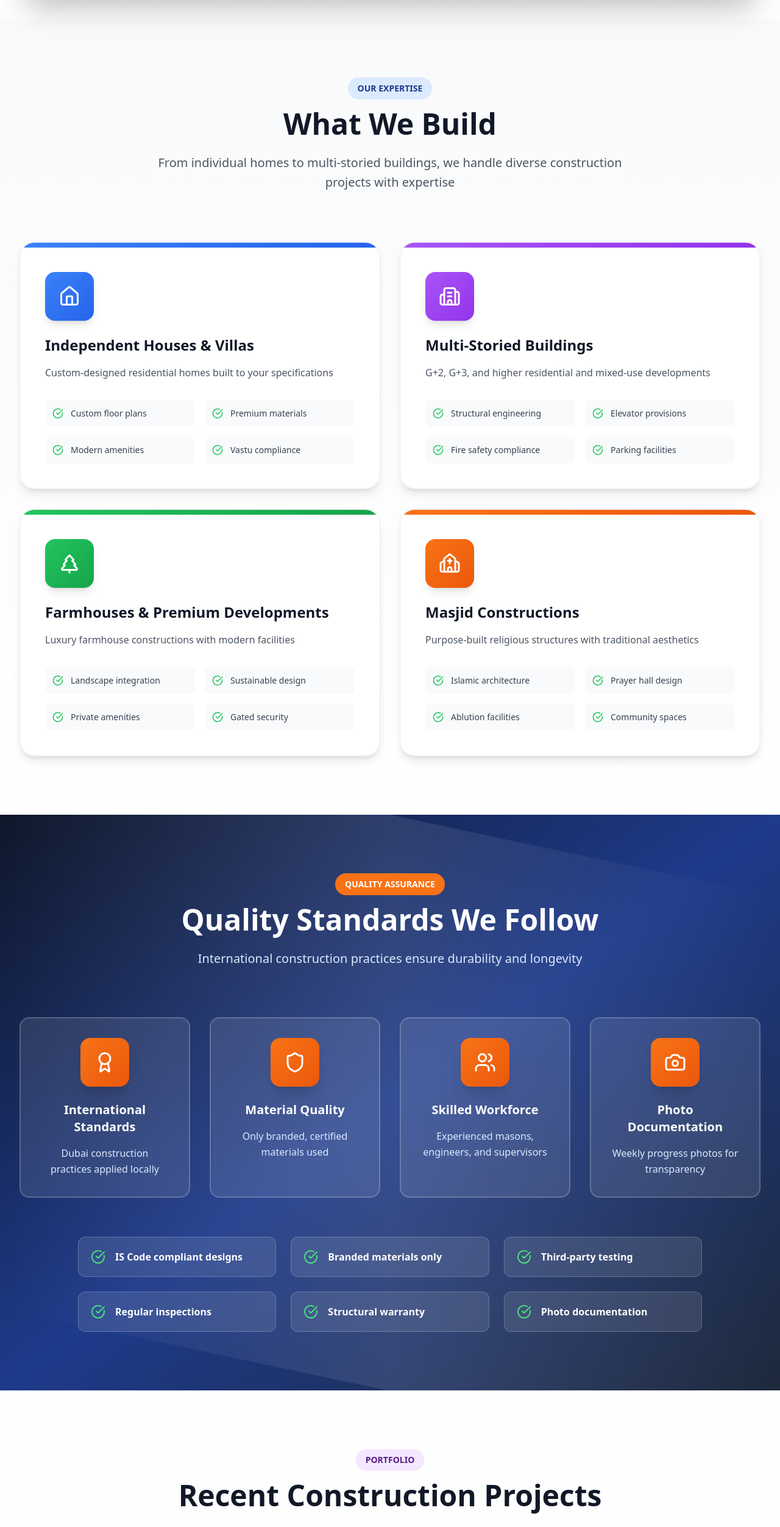
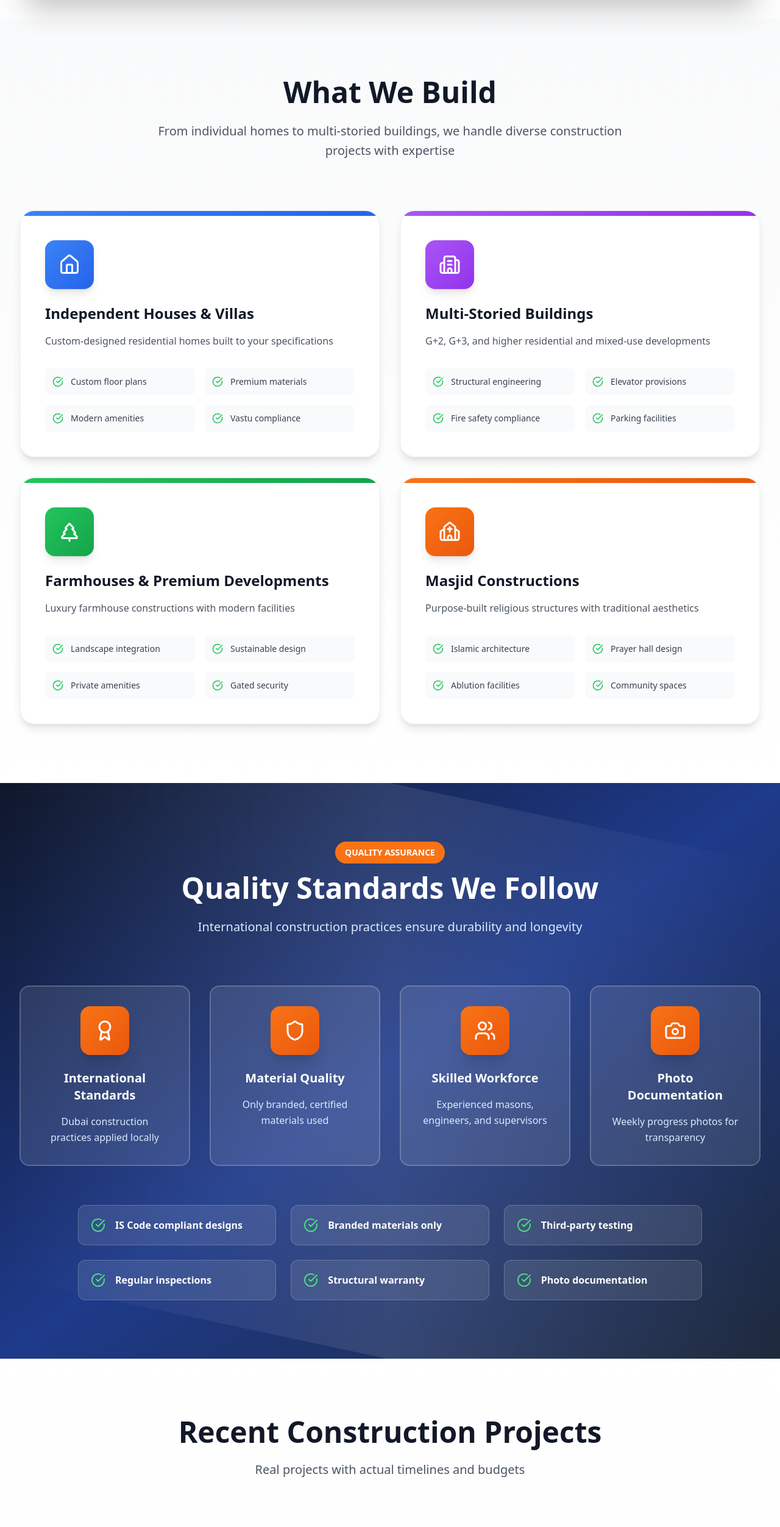
Before and after one commit to parul297/AM-renovators, a React (Vite) app: page /services/new-construction in a window 1280 px wide. Shown: the part 927-3431 px from the top of the page at 61% size. Built offline with nearby package versions, Linux system fonts and the light colour scheme; grey boxes are pictures that could not be loaded.

Commit message:
badges removed

```diff
--- a/src/pages/Servcies/newConstruction.jsx
+++ b/src/pages/Servcies/newConstruction.jsx
@@ -197,9 +197,9 @@ export default function ConstructionService() {
       <section className="py-24 bg-gradient-to-b from-gray-50 to-white">
         <div className="max-w-7xl mx-auto px-4 sm:px-6 lg:px-8">
           <div className="text-center mb-20">
-            <div className="inline-block bg-blue-100 text-blue-900 px-4 py-2 rounded-full text-sm font-bold mb-4">
+            {/* <div className="inline-block bg-blue-100 text-blue-900 px-4 py-2 rounded-full text-sm font-bold mb-4">
               OUR EXPERTISE
-            </div>
+            </div> */}
             <h2 className="text-5xl font-black text-gray-900 mb-6">What We Build</h2>
             <p className="text-xl text-gray-600 max-w-3xl mx-auto leading-relaxed">
               From individual homes to multi-storied buildings, we handle diverse construction projects with expertise
@@ -291,9 +291,9 @@ export default function ConstructionService() {
       <section className="py-24 bg-gradient-to-b from-white to-gray-50">
         <div className="max-w-7xl mx-auto px-4 sm:px-6 lg:px-8">
           <div className="text-center mb-20">
-            <div className="inline-block bg-purple-100 text-purple-900 px-4 py-2 rounded-full text-sm font-bold mb-4">
+            {/* <div className="inline-block bg-purple-100 text-purple-900 px-4 py-2 rounded-full text-sm font-bold mb-4">
               PORTFOLIO
-            </div>
+            </div> */}
             <h2 className="text-5xl font-black text-gray-900 mb-6">Recent Construction Projects</h2>
             <p className="text-xl text-gray-600">Real projects with actual timelines and budgets</p>
           </div>
@@ -343,9 +343,9 @@ export default function ConstructionService() {
       <section className="py-24 bg-white">
         <div className="max-w-4xl mx-auto px-4 sm:px-6 lg:px-8">
           <div className="text-center mb-20">
-            <div className="inline-block bg-green-100 text-green-900 px-4 py-2 rounded-full text-sm font-bold mb-4">
+            {/* <div className="inline-block bg-green-100 text-green-900 px-4 py-2 rounded-full text-sm font-bold mb-4">
               FAQ
-            </div>
+            </div> */}
             <h2 className="text-5xl font-black text-gray-900 mb-6">Frequently Asked Questions</h2>
             <p className="text-xl text-gray-600">Everything you need to know about our construction services</p>
           </div>
```
